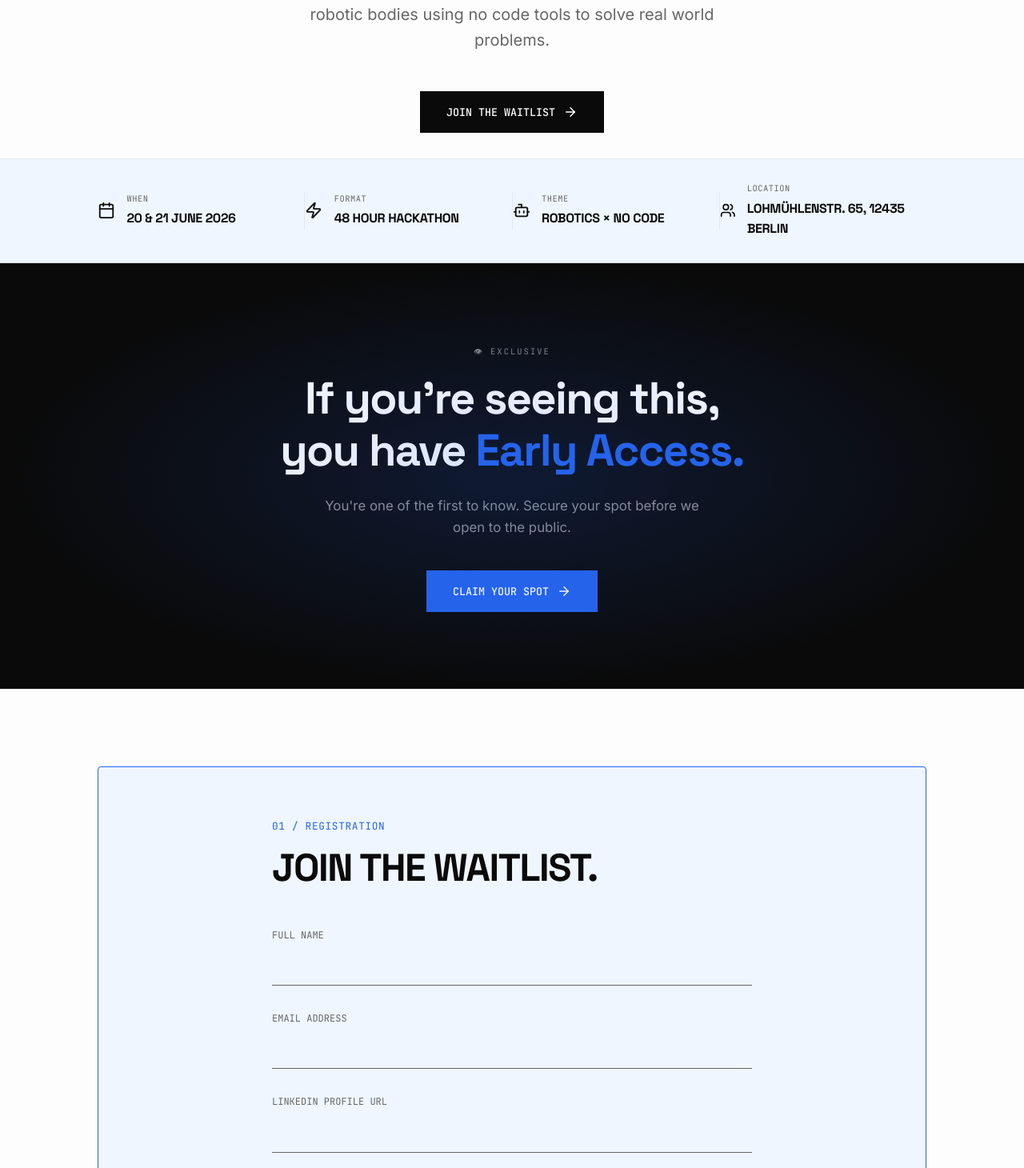
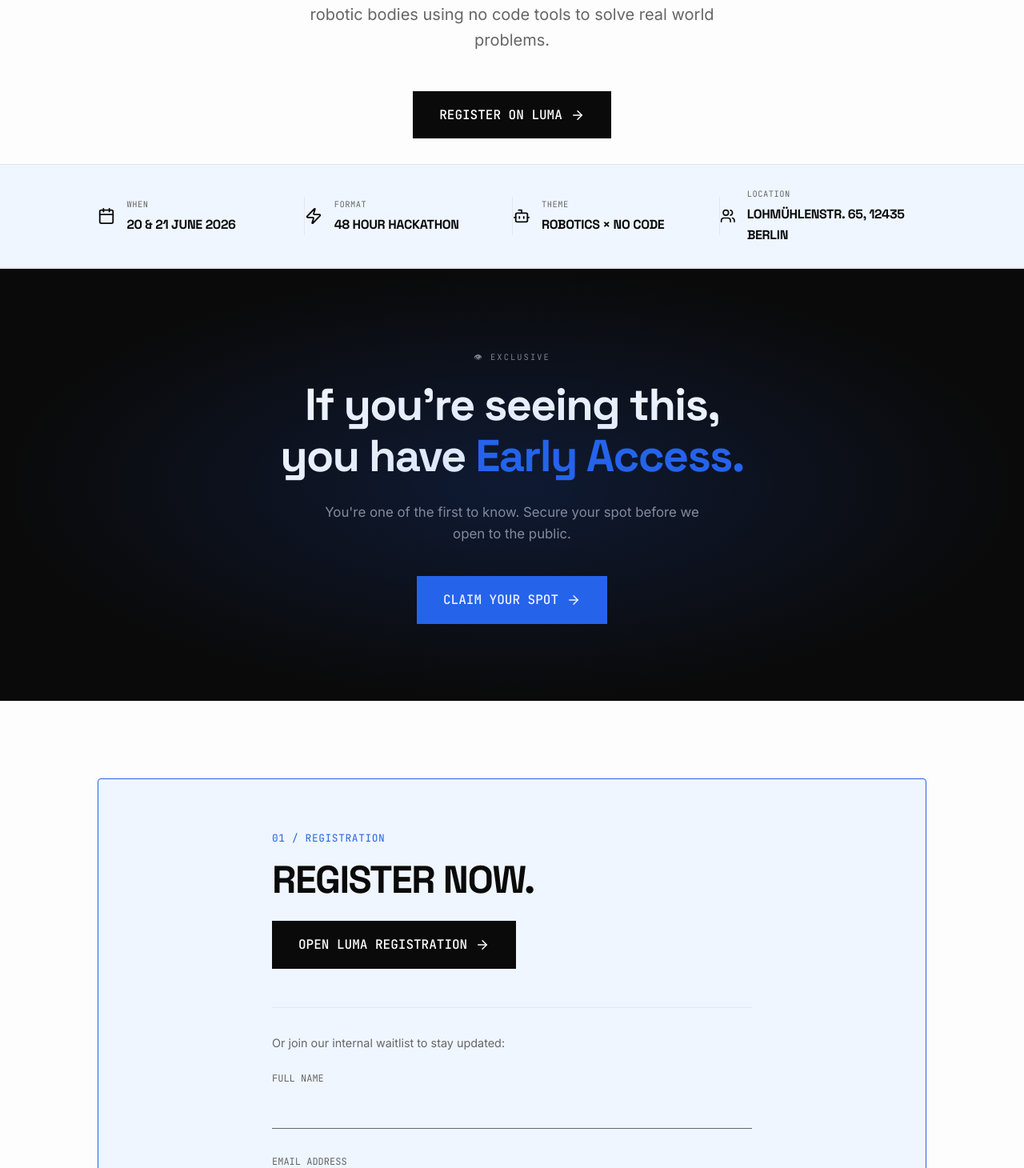
Before and after one commit to juegosdelfuturo/hackathon-nocode-berlin, a React (Vite) app: page / in a window 1280 px wide. Shown: the part 650-2110 px from the top of the page at 80% size. Built offline with nearby package versions, Linux system fonts and the light colour scheme.

Commit message:
Remove Migrapreneur logo

```diff
--- a/src/App.tsx
+++ b/src/App.tsx
@@ -84,7 +84,7 @@ const App: React.FC = () => {
           <div style={{ display: 'flex', gap: '1.5rem', alignItems: 'center' }}>
             <a href="#about" className="mono" style={{ textDecoration: 'none', color: 'var(--muted)', fontSize: '0.7rem' }}>ABOUT</a>
             <a href="#prizes" className="mono" style={{ textDecoration: 'none', color: 'var(--muted)', fontSize: '0.7rem' }}>PRIZES</a>
-            <a href="#register" className="btn btn-secondary" style={{ padding: '0.5rem 1rem', fontSize: '0.7rem' }}>
+            <a href="https://luma.com/1857f2wa?tk=hUbfYk" target="_blank" rel="noopener noreferrer" className="btn btn-secondary" style={{ padding: '0.5rem 1rem', fontSize: '0.7rem' }}>
               REGISTER
             </a>
           </div>
@@ -99,9 +99,9 @@ const App: React.FC = () => {
           Join us for a 48 hour robotics challenge where AI brains meet robotic bodies using no code tools to solve real world problems.
         </p>
         <div style={{ display: 'flex', gap: '1.5rem', justifyContent: 'center' }}>
-          <button onClick={() => document.getElementById('register')?.scrollIntoView({ behavior: 'smooth' })} className="btn">
-            JOIN THE WAITLIST <ArrowRight size={18} style={{ marginLeft: '10px' }} />
-          </button>
+          <a href="https://luma.com/1857f2wa?tk=hUbfYk" target="_blank" rel="noopener noreferrer" className="btn" style={{ textDecoration: 'none' }}>
+            REGISTER ON LUMA <ArrowRight size={18} style={{ marginLeft: '10px' }} />
+          </a>
         </div>
       </section>
 
@@ -158,9 +158,9 @@ const App: React.FC = () => {
           <span className="mono" style={{ fontSize: '0.65rem', color: 'rgba(255,255,255,0.5)', letterSpacing: '0.2em' }}>👁 EXCLUSIVE</span>
           <h2 className="early-access-title">If you're seeing this,<br />you have <span>Early Access.</span></h2>
           <p className="early-access-sub">You're one of the first to know. Secure your spot before we open to the public.</p>
-          <button onClick={() => document.getElementById('register')?.scrollIntoView({ behavior: 'smooth' })} className="btn early-access-btn">
+          <a href="https://luma.com/1857f2wa?tk=hUbfYk" target="_blank" rel="noopener noreferrer" className="btn early-access-btn" style={{ textDecoration: 'none', display: 'inline-flex', alignItems: 'center', justifyContent: 'center' }}>
             CLAIM YOUR SPOT <ArrowRight size={18} style={{ marginLeft: '10px' }} />
-          </button>
+          </a>
         </div>
       </section>
 
@@ -171,7 +171,15 @@ const App: React.FC = () => {
             <div className="card full form-container">
               <div style={{ maxWidth: '600px', margin: '0 auto' }}>
                 <span className="card-tag mono">01 / REGISTRATION</span>
-                <h2 style={{ fontSize: '3rem', marginBottom: '3rem', color: 'var(--fg)' }}>JOIN THE WAITLIST.</h2>
+                <h2 style={{ fontSize: '3rem', marginBottom: '1.5rem', color: 'var(--fg)' }}>REGISTER NOW.</h2>
+                <div style={{ marginBottom: '3rem' }}>
+                  <a href="https://luma.com/1857f2wa?tk=hUbfYk" target="_blank" rel="noopener noreferrer" className="btn" style={{ textDecoration: 'none', display: 'inline-flex', alignItems: 'center', padding: '1rem 2rem' }}>
+                    OPEN LUMA REGISTRATION <ArrowRight size={18} style={{ marginLeft: '10px' }} />
+                  </a>
+                </div>
+                <div style={{ borderTop: '1px solid var(--border)', paddingTop: '2rem', marginTop: '2rem' }}>
+                  <p style={{ color: 'var(--muted)', marginBottom: '1.5rem', fontSize: '0.9rem' }}>Or join our internal waitlist to stay updated:</p>
+                </div>
 
                 {submitted ? (
                   <div className="animate-up" style={{ padding: '3rem', border: '1px solid var(--accent)', textAlign: 'center', background: '#fff' }}>
@@ -370,9 +378,18 @@ const App: React.FC = () => {
             <div className="partner-logo-item">
               <img src="/assets/cic_logo.png" alt="CIC Berlin" />
             </div>
+            <div className="partner-logo-item">
+              <img src="/assets/hf-logo.png" alt="Hugging Face" style={{ height: '50px' }} />
+            </div>
+
+            <div className="partner-logo-item">
+              <img src="/assets/logo_42_berlin_v2.svg" alt="42 Berlin" style={{ height: '50px' }} />
+            </div>
             <div className="partner-soon-tag">KEY PARTNER REVEALING SOON</div>
-            <div className="partner-soon-tag">TECH PARTNER REVEALING SOON</div>
             <div className="partner-soon-tag">COMMUNITY REVEALING SOON</div>
+            <div className="partner-soon-tag">SPONSOR REVEALING SOON</div>
+            <div className="partner-soon-tag">ECOSYSTEM PARTNER REVEALING SOON</div>
+            <div className="partner-soon-tag">MEDIA PARTNER REVEALING SOON</div>
 
             {/* Duplicate for infinite effect */}
             <div className="partner-logo-item">
@@ -384,9 +401,17 @@ const App: React.FC = () => {
             <div className="partner-logo-item">
               <img src="/assets/cic_logo.png" alt="CIC Berlin" />
             </div>
+            <div className="partner-logo-item">
+              <img src="/assets/hf-logo.png" alt="Hugging Face" style={{ height: '50px' }} />
+            </div>
+            <div className="partner-logo-item">
+              <img src="/assets/logo_42_berlin_v2.svg" alt="42 Berlin" style={{ height: '50px' }} />
+            </div>
             <div className="partner-soon-tag">KEY PARTNER REVEALING SOON</div>
-            <div className="partner-soon-tag">TECH PARTNER REVEALING SOON</div>
             <div className="partner-soon-tag">COMMUNITY REVEALING SOON</div>
+            <div className="partner-soon-tag">SPONSOR REVEALING SOON</div>
+            <div className="partner-soon-tag">ECOSYSTEM PARTNER REVEALING SOON</div>
+            <div className="partner-soon-tag">MEDIA PARTNER REVEALING SOON</div>
           </div>
         </div>
       </section>
@@ -397,7 +422,7 @@ const App: React.FC = () => {
           <span className="card-tag mono">06 / JUDGES</span>
           <h2 style={{ marginTop: '0.5rem', fontSize: '2rem' }}>MEET THE PANEL</h2>
           <div className="info-cards">
-            {[1, 2, 3, 4].map((i) => (
+            {[1, 2, 3, 4, 5, 6, 7].map((i) => (
               <div key={i} className="info-card info-card-soon">
                 <div className="soon-avatar" />
                 <div style={{ width: '100%' }}>
```
